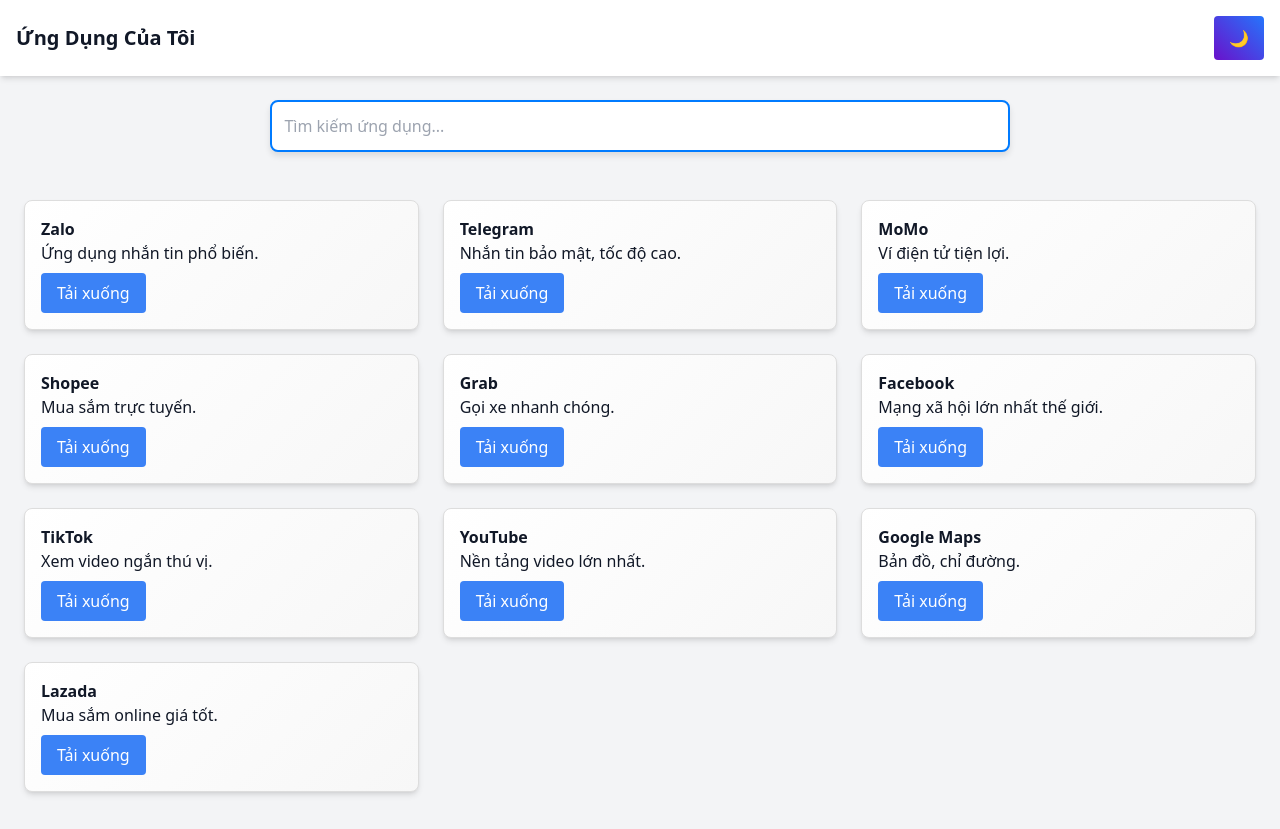
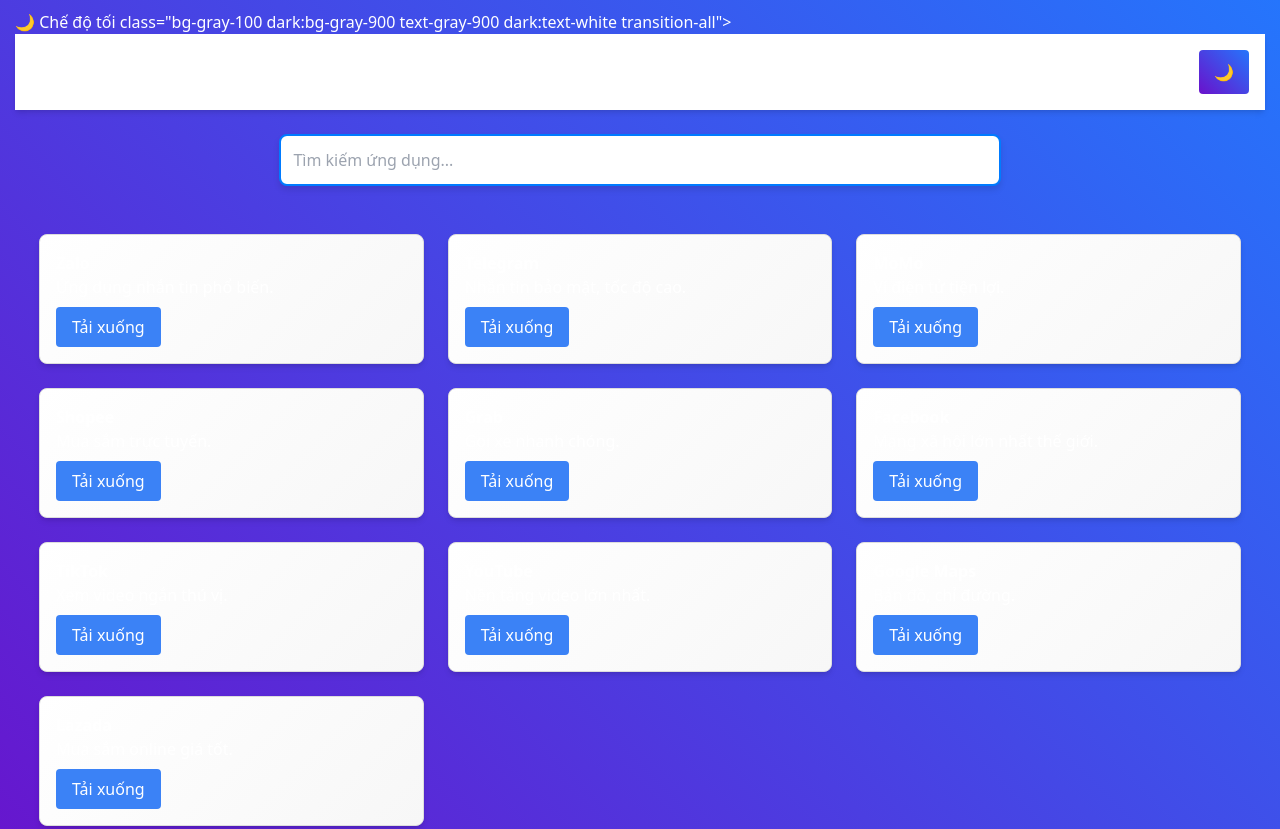
Before and after one commit to nguyenngocphung2000/Fontbath, a plain HTML site: page index.html in a window 1280 px wide. Shown: the top 829 px of the page. Drawn offline with nearby package versions, Linux system fonts and the light colour scheme.

Commit message:
Update index.html
Neww

```diff
--- a/index.html
+++ b/index.html
@@ -6,8 +6,11 @@
     <title>Trang Chia Sẻ Ứng Dụng</title>
     <script src="https://cdn.tailwindcss.com"></script>
     <link rel="stylesheet" href="style.css">
+
 </head>
-<body class="bg-gray-100 dark:bg-gray-900 text-gray-900 dark:text-white transition-all">
+<body
+    <sbutton id="darkModeToggle">🌙 Chế độ tối</button>
+    class="bg-gray-100 dark:bg-gray-900 text-gray-900 dark:text-white transition-all">
 
     <!-- Hiệu ứng tải trang -->
     <div id="preloader" class="fixed inset-0 bg-white dark:bg-gray-900 flex items-center justify-center z-50">
@@ -22,14 +25,14 @@
 
     <!-- Phần tìm kiếm -->
     <div class="p-6 text-center">
-        <input type="text" id="search" placeholder="Tìm kiếm ứng dụng..."
-               class="p-3 w-1/2 border rounded-lg focus:ring focus:ring-blue-400">
-    </div>
+    <input type="text" id="search" placeholder="Tìm kiếm ứng dụng..."
+           class="p-3 w-1/2 border rounded-lg focus:ring focus:ring-blue-400">
+</div>
 
     <!-- Danh sách ứng dụng -->
     <div id="appList" class="p-6 grid grid-cols-1 md:grid-cols-3 gap-6">
-        <!-- Ứng dụng sẽ được thêm bằng JavaScript -->
-    </div>
+    <!-- Ứng dụng sẽ được thêm bằng JavaScript -->
+</div>
 
     <!-- Phần liên hệ -->
     <div class="p-6 text-center">
```
